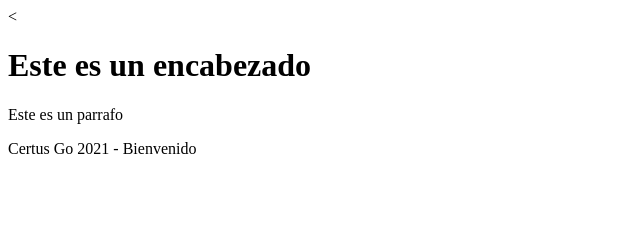
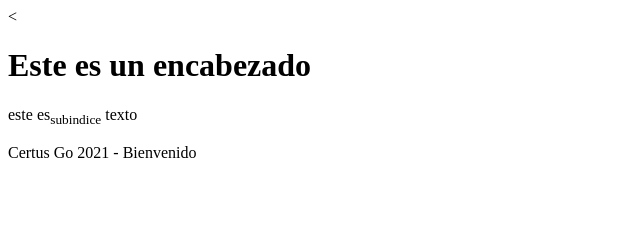
Before and after one commit to cristhianvidal1/cristhianvidal1.github.io, a plain HTML site: page index.html in a window 1280 px wide. Shown: the top 240 px of the page, 0-640 px from the left. Drawn offline with Linux system fonts and the light colour scheme.

Commit message:
ElementoSub

```diff
--- a/index.html
+++ b/index.html
@@ -8,7 +8,7 @@
 </head>
 <body>
     <h1>Este es un encabezado</h1>
-    <p>Este es un parrafo</p>
+    <p>este es<sub>subindice</sub> texto</p>
     Certus Go 2021 - Bienvenido
        <!--Aca mostrare el formulario de Venta -->
 
```
